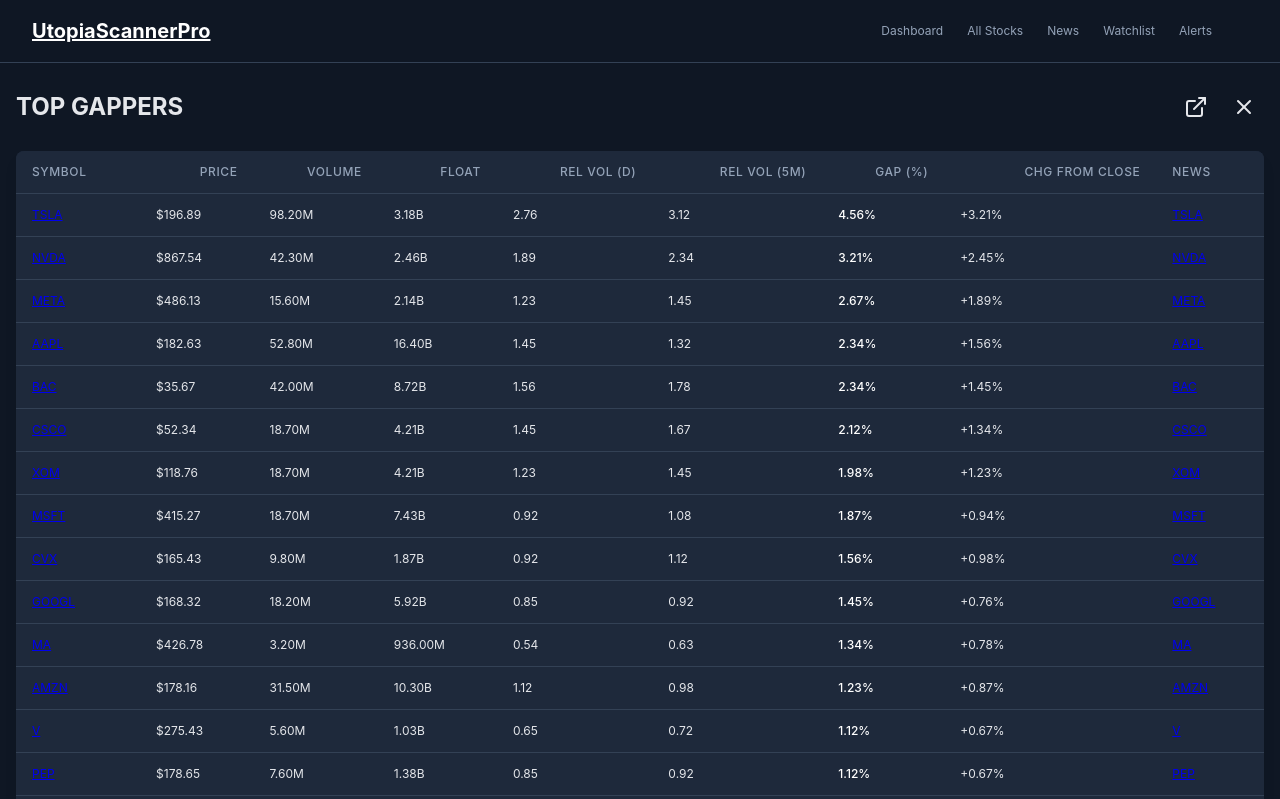
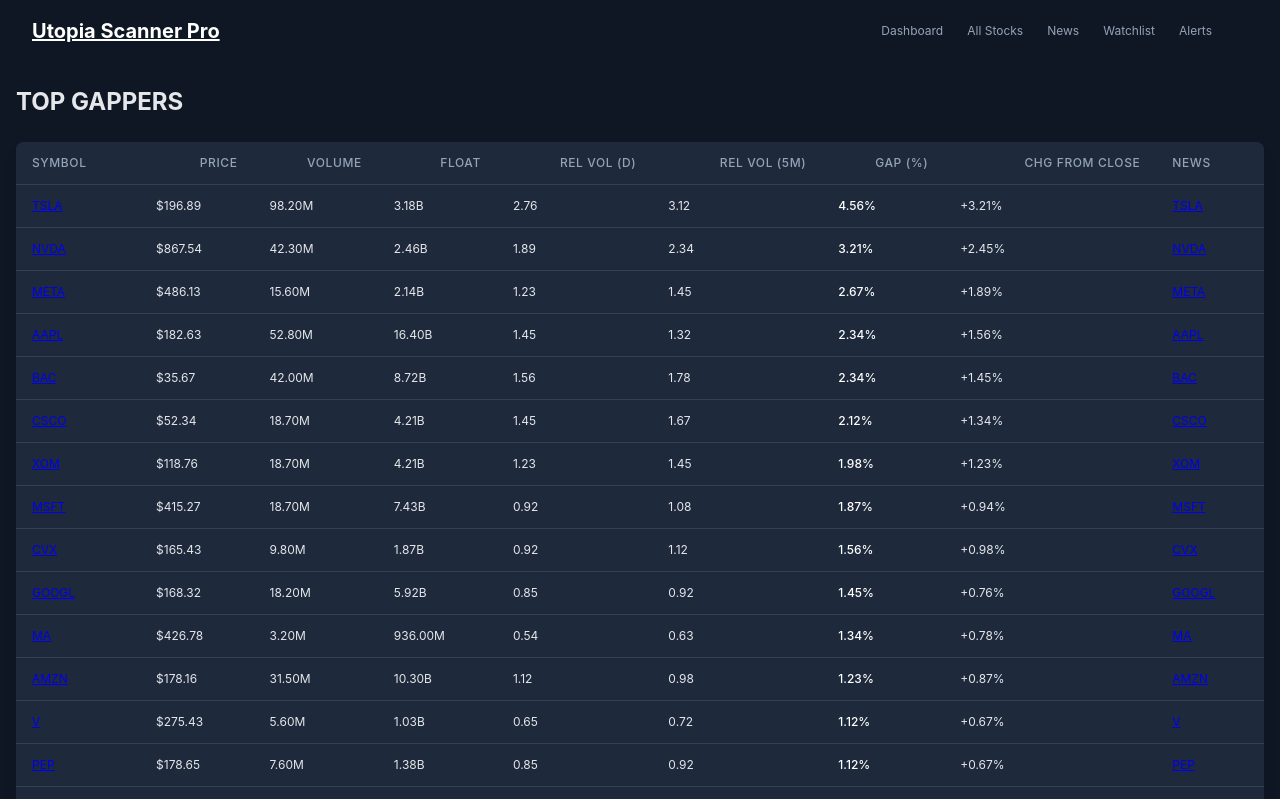
Before and after one commit to ahameedy/deepsite-ai, a plain HTML site: page index.html in a window 1280 px wide. Shown: the top 799 px of the page. Drawn offline with nearby package versions, Linux system fonts and the light colour scheme.

Commit message:
Front end complete

```diff
--- a/components/navbar.js
+++ b/components/navbar.js
@@ -5,9 +5,8 @@ class CustomNavbar extends HTMLElement {
             <style>
                 nav {
                     background-color: #0F1724;
-                    border-bottom: 1px solid #334155;
                 }
-                .nav-container {
+.nav-container {
                     display: flex;
                     justify-content: space-between;
                     align-items: center;
@@ -47,7 +46,7 @@ class CustomNavbar extends HTMLElement {
             </style>
             <nav>
                 <div class="nav-container">
-                    <a href="/" class="logo">UtopiaScannerPro</a>
+                    <a href="/" class="logo no-underline">Utopia Scanner Pro</a>
 <div class="nav-links">
                         <a href="/" class="nav-link">Dashboard</a>
                         <a href="/all-stocks" class="nav-link">All Stocks</a>
--- a/index.html
+++ b/index.html
@@ -31,15 +31,7 @@
     <main class="container mx-auto px-4 py-6">
         <div class="flex justify-between items-center mb-6">
             <h1 class="text-2xl font-bold">TOP GAPPERS</h1>
-            <div class="flex space-x-2">
-                <button class="p-2 rounded hover:bg-dark-accent">
-                    <i data-feather="external-link"></i>
-                </button>
-                <button class="p-2 rounded hover:bg-dark-accent">
-                    <i data-feather="x"></i>
-                </button>
-            </div>
-        </div>
+</div>
         <div class="bg-dark-secondary rounded-lg shadow-lg overflow-hidden">
             <div class="table-container">
                 <custom-stock-table></custom-stock-table>
```
